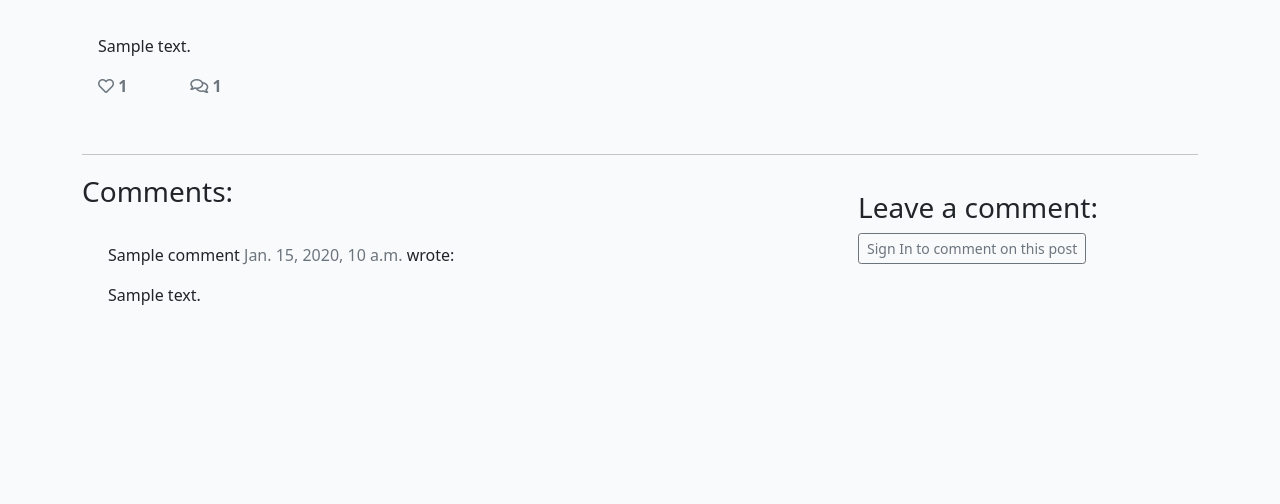
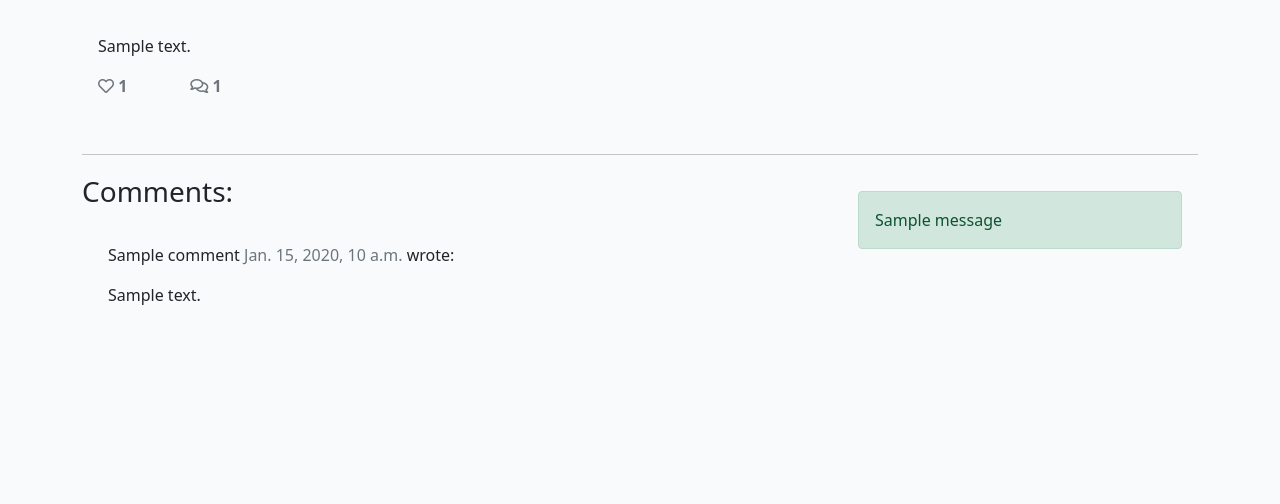
Before and after one commit to FlashDrag/django-blog, a Django app: a page that uses templates/post_detail.html in a window 1280 px wide. Shown: the part 210-714 px from the top of the page. Run offline with Django 3.2, Linux system fonts and the light colour scheme; tables that the repository leaves empty hold one stand-in row (values such as "Sample post"); one stand-in notice (Sample message) is shown; some libraries are stand-ins or nearby versions.

Commit message:
Fix duplicate comment form submission with PRG pattern.
The Post/Redirect/Get pattern involves redirecting the user to a new URL with a GET request instead of a POST request.

```diff
--- a/blog/views.py
+++ b/blog/views.py
@@ -1,5 +1,7 @@
 from django.shortcuts import render, get_object_or_404
 from django.views import generic, View
+from django.http import HttpResponse
+from django.contrib import messages
 from .models import Post
 from .forms import CommentForm
 
@@ -17,6 +19,10 @@ class PostList(generic.ListView):
     paginate_by = 6
 
 
+# Post/Redirect/Get pattern
+# PRG pattern used to prevent duplicate form submissions
+# It means that after a POST request, we redirect to a GET request to the same
+# page with messages and errors if any.
 class PostDetail(View):
 
     def get(self, request, slug, *args, **kwargs):
@@ -39,7 +45,6 @@ class PostDetail(View):
             {
                 "post": post,
                 "comments": comments,
-                "commented": False,
                 "liked": liked,
                 "comment_form": CommentForm(),
             },
@@ -49,10 +54,6 @@ class PostDetail(View):
         '''Handle POST request to create a new comment'''
         queryset = Post.objects.filter(status=1)
         post = get_object_or_404(queryset, slug=slug)
-        comments = post.comments.filter(approved=True).order_by('created_on')
-        liked = False
-        if post.likes.filter(id=self.request.user.id).exists():
-            liked = True
 
         comment_form = CommentForm(data=request.POST)
         if comment_form.is_valid():
@@ -70,18 +71,13 @@ class PostDetail(View):
             # save the comment to the database
             new_comment.save()
 
+            messages.success(request, 'Thank you for your comment!\n'
+                             'Your comment is awaiting moderation.')
         else:
-            # if the form is invalid, return an empty form instance
-            comment_form = CommentForm()
+            messages.danger(request, 'Error adding your comment')
 
-        return render(
-            request,
-            "post_detail.html",
-            {
-                "post": post,
-                "comments": comments,
-                "commented": True,
-                "liked": liked,
-                "comment_form": comment_form,
-            },
-        )
+        # return redirect('post_detail', slug=post.slug)
+
+        # redirect to the same page keeping the same scroll position
+        # Note: keep in mind that history.back() does not 'reload' the page
+        return HttpResponse('<script>history.back();</script>')
--- a/templates/post_detail.html
+++ b/templates/post_detail.html
@@ -85,19 +85,20 @@
       </div>
       <div class="col-md-4 card mb-4  mt-3 ">
         <div class="card-body">
-          {% if commented %}
-          <div class="alert alert-success" role="alert">
-            Thank you for your comment!
-            Your comment is awaiting moderation.
-          </div>
+          {% if messages %}
+            {% for message in messages %}
+              <div class="alert alert-{{ message.tags }}" role="alert">
+                {{ message }}
+              </div>
+            {% endfor %}
           {% else %}
             <h3>Leave a comment:</h3>
             <!-- Comment block will appear only if the user is authenticated -->
             {% if user.is_authenticated %}
               <p>Posting as: {{ user.username }}</p>
-              <form action="" method="post" style="margin-top: 1.3em;">
+              <form method="post" style="margin-top: 1.3em;">
+                {% csrf_token %}
                 {{ comment_form | crispy }}
-                {% csrf_token %}
                 <button type="submit" class="btn btn-signup float-end">Submit</button>
               </form>
             {% else %}
```
